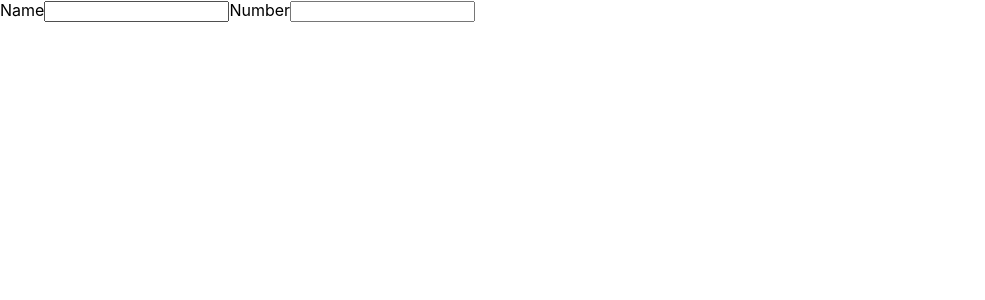
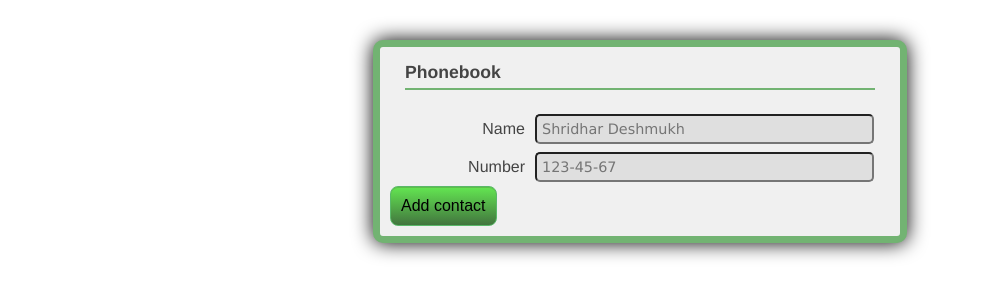
Before and after one commit to Ol900ivas/goit-react-hw-02-phonebook, a React (Create React App) app: page / in a window 1280 px wide. Shown: the top 300 px of the page, without its empty margins (0-985 px from the left). Built offline with nearby package versions, Linux system fonts and the light colour scheme.

Commit message:
start form

```diff
--- a/src/components/App.jsx
+++ b/src/components/App.jsx
@@ -1,46 +1,60 @@
 import { Component } from 'react';
+import { Form } from './Form/Form';
+import css from './App.module.css';
 
 export class App extends Component {
   state = {
     contacts: [],
-    name: '',
+
     // filter: '',
-    number: '',
   };
 
-  handleInputChange = event => {
-    console.log(event.currentTarget.value);
-    this.setState({ name: event.currentTarget.value });
+  handleSubmit = event => {
+    event.preventDefault();
+    console.log(this.state);
   };
 
   render() {
     return (
       <div>
-        <form>
-          <label>
-            Name
-            <input
-              type="text"
-              name={this.state.name}
-              onChange={this.handleInputChange}
-              pattern="^[a-zA-Zа-яА-Я]+(([' -][a-zA-Zа-яА-Я ])?[a-zA-Zа-яА-Я]*)*$"
-              title="Name may contain only letters, apostrophe, dash and spaces. For example Adrian, Jacob Mercer, Charles de Batz de Castelmore d'Artagnan"
-              required
-            />
-          </label>
-
-          <label>
-            Number
-            <input
-              type="tel"
-              name={this.state.number}
-              pattern="\+?\d{1,4}?[-.\s]?\(?\d{1,3}?\)?[-.\s]?\d{1,4}[-.\s]?\d{1,4}[-.\s]?\d{1,9}"
-              title="Phone number must be digits and can contain spaces, dashes, parentheses and can start with +"
-              required
-            />
-          </label>
-        </form>
+        <Form />
       </div>
     );
   }
 }
+
+{
+  /* <div class="main">
+  <div class="one">
+    <div class="register">
+      <h3>Create your account</h3>
+      <form id="reg-form">
+        <div>
+          <label for="name">Name</label>
+          <input
+            type="text"
+            id="name"
+            spellcheck="false"
+            placeholder="Shridhar Deshmukh"
+          />
+        </div>
+        <div>
+          <label for="email">Number</label>
+          <input
+            type="text"
+            id="email"
+            spellcheck="false"
+            placeholder="123-45-67"
+          />
+        </div>
+
+        <div>
+          <button type="submit" class="button">
+            Add contact
+          </button>
+        </div>
+      </form>
+    </div>
+  </div>
+</div>; */
+}
--- /dev/null
+++ b/src/components/App.module.css
@@ -0,0 +1,18 @@
+h3 {
+  margin: 0 15px 20px;
+  border-bottom: 2px solid #72b372;
+  padding: 5px 10px 5px 0;
+  font-size: 1.1em;
+}
+
+.register > div {
+  margin: 0 0 15px 0;
+  border: none;
+}
+
+label {
+  display: inline-block;
+  width: 25%;
+  text-align: right;
+  margin: 10px;
+}
--- /dev/null
+++ b/src/components/Form/Form.jsx
@@ -0,0 +1,61 @@
+import PropTypes from 'prop-types';
+
+import { Component } from 'react';
+import { FormWrap, Input, FormBtn } from './Form.styled';
+
+export class Form extends Component {
+  state = {
+    // contacts: [],
+    name: '',
+    // filter: '',
+    number: '',
+  };
+
+  handleChange = event => {
+    const { name, value } = event.currentTarget;
+    this.setState({ [name]: value });
+  };
+
+  render() {
+    return (
+      //   <div className="main">
+      //     <div className="one">
+      <FormWrap>
+        <h3>Phonebook</h3>
+        <form onSubmit={this.handleSubmit}>
+          <div>
+            <label htmlFor="name">Name</label>
+            <Input
+              type="text"
+              name="name"
+              id="name"
+              placeholder="Shridhar Deshmukh"
+              onChange={this.handleChange}
+              pattern="^[a-zA-Zа-яА-Я]+(([' -][a-zA-Zа-яА-Я ])?[a-zA-Zа-яА-Я]*)*$"
+              title="Name may contain only letters, apostrophe, dash and spaces. For example Adrian, Jacob Mercer, Charles de Batz de Castelmore d'Artagnan"
+              required
+            />
+          </div>
+          <div>
+            <label htmlFor="number">Number</label>
+            <Input
+              type="tel"
+              name="number"
+              id="number"
+              placeholder="123-45-67"
+              onChange={this.handleChange}
+              pattern="\+?\d{1,4}?[-.\s]?\(?\d{1,3}?\)?[-.\s]?\d{1,4}[-.\s]?\d{1,4}[-.\s]?\d{1,9}"
+              title="Phone number must be digits and can contain spaces, dashes, parentheses and can start with +"
+              required
+            />
+          </div>
+          <div>
+            <FormBtn type="submit">Add contact</FormBtn>
+          </div>
+        </form>
+      </FormWrap>
+      //     </div>
+      //   </div>
+    );
+  }
+}
--- /dev/null
+++ b/src/components/Form/Form.styled.js
@@ -0,0 +1,38 @@
+import styled from '@emotion/styled';
+
+export const FormWrap = styled.div`
+  width: 500px;
+  margin: 40px auto;
+  padding: 10px;
+  border: 7px solid #72b372;
+  border-radius: 10px;
+  font-family: 'Helvetica Neue', Helvetica, Arial, sans-serif;
+  color: #444;
+  background-color: #f0f0f0;
+  box-shadow: 0 0 20px 0 #000000;
+`;
+
+export const FormBtn = styled.button`
+  font-size: 1em;
+  border-radius: 8px;
+  padding: 10px;
+  border: 1px solid #59b969;
+  box-shadow: 0 1px 0 0 #60bd49 inset;
+  background-image: linear-gradient(to bottom, #63e651, #42753e);
+  :hover {
+    background-image: linear-gradient(to bottom, #51db1c, #6ba061);
+  }
+`;
+
+export const Input = styled.input`
+  width: 65%;
+  font-family: 'Lucida Grande', 'Lucida Sans Unicode', Tahoma, Sans-Serif;
+  padding: 5px;
+  font-size: 0.9em;
+  border-radius: 5px;
+  background: rgba(0, 0, 0, 0.07);
+  :hover {
+     background: #ffffff;
+}
+  }
+`;
```
